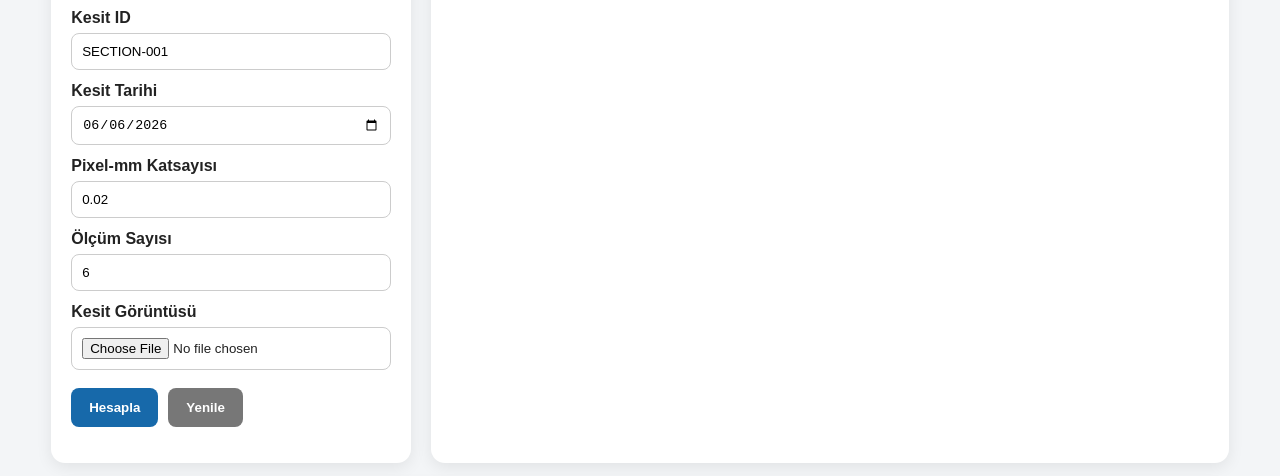
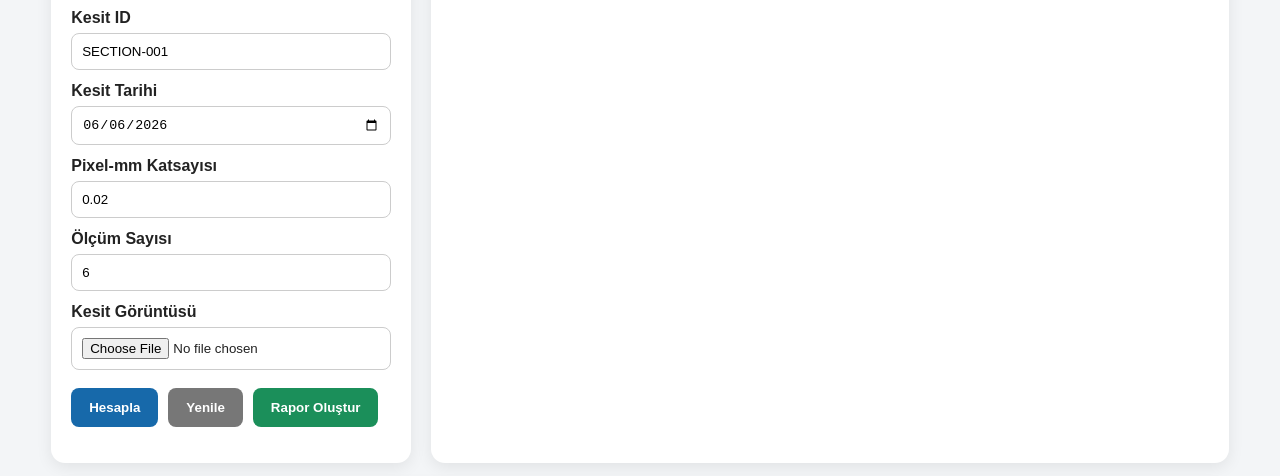
Before and after one commit to Habibey/cable-insulation-measurement, a plain HTML site: page frontend/index.html in a window 1280 px wide. Shown: the part 324-800 px from the top of the page. Drawn offline with Linux system fonts and the light colour scheme.

Commit message:
Add measurement report generation

```diff
--- a/frontend/app.js
+++ b/frontend/app.js
@@ -30,6 +30,8 @@ async function measureCable() {
     if (!response.ok) {
       throw new Error("API hatası oluştu.");
     }
+
+    lastMeasurementResult = data;
 
     showResults(data);
     status.innerText = "Hesaplama tamamlandı.";
@@ -67,3 +69,45 @@ function showResults(data) {
   document.getElementById("jsonOutput").innerText =
     JSON.stringify(data, null, 2);
 }
+function createReport() {
+  const status = document.getElementById("status");
+
+  if (!lastMeasurementResult) {
+    alert("Rapor oluşturmak için önce hesaplama yapmalısınız.");
+    return;
+  }
+
+  const report = {
+    report_title: "Kablo İzolasyon Kalınlığı Ölçüm Raporu",
+    created_at: new Date().toISOString(),
+    operator_inputs: {
+      cable_type: document.getElementById("cableType").value,
+      section_id: document.getElementById("sectionId").value,
+      section_date: document.getElementById("sectionDate").value,
+      pixel_to_mm: document.getElementById("pixelToMm").value,
+      measurement_count: document.getElementById("measurementCount").value
+    },
+    measurement_result: lastMeasurementResult,
+    note: "Bu rapor OpenCV tabanlı prototip uygulama tarafından otomatik oluşturulmuştur."
+  };
+
+  const jsonText = JSON.stringify(report, null, 2);
+
+  const blob = new Blob([jsonText], {
+    type: "application/json"
+  });
+
+  const url = URL.createObjectURL(blob);
+
+  const sectionId = document.getElementById("sectionId").value || "section";
+  const fileName = `measurement_report_${sectionId}.json`;
+
+  const link = document.createElement("a");
+  link.href = url;
+  link.download = fileName;
+  link.click();
+
+  URL.revokeObjectURL(url);
+
+  status.innerText = "Rapor oluşturuldu ve indirildi.";
+}
--- a/frontend/index.html
+++ b/frontend/index.html
@@ -40,10 +40,10 @@
         <input id="imageInput" type="file" accept="image/*" />
 
         <div class="buttons">
-          <button onclick="measureCable()">Hesapla</button>
-          <button class="secondary" onclick="location.reload()">Yenile</button>
-        </div>
-
+  <button type="button" onclick="measureCable()">Hesapla</button>
+  <button type="button" class="secondary" onclick="location.reload()">Yenile</button>
+  <button type="button" class="report" onclick="createReport()">Rapor Oluştur</button>
+</div>
         <p id="status"></p>
       </div>
 
--- a/frontend/style.css
+++ b/frontend/style.css
@@ -131,3 +131,6 @@ pre {
     grid-template-columns: 1fr;
   }
 }
+button.report {
+  background: #1b8f5a;
+}
```
